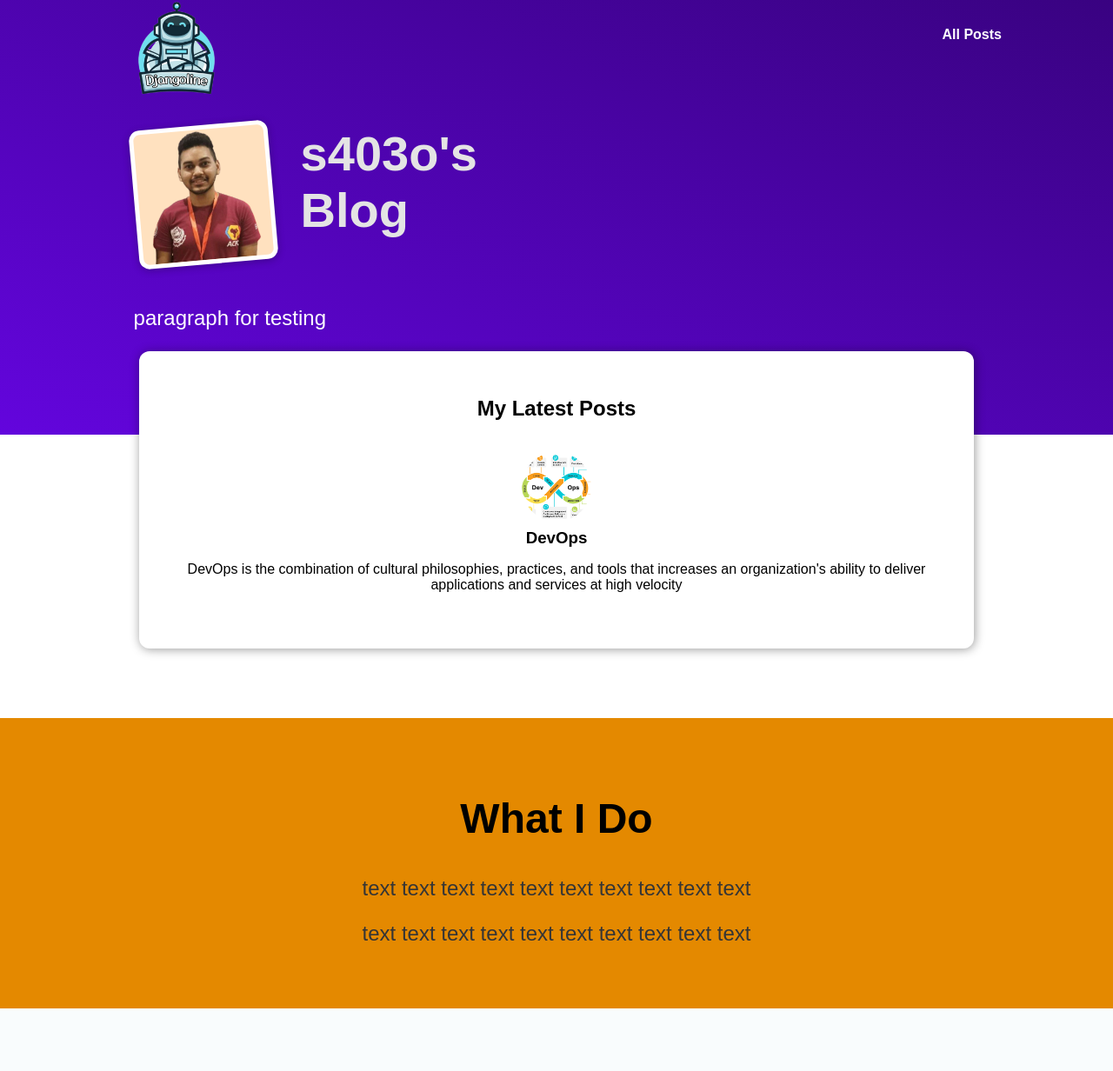
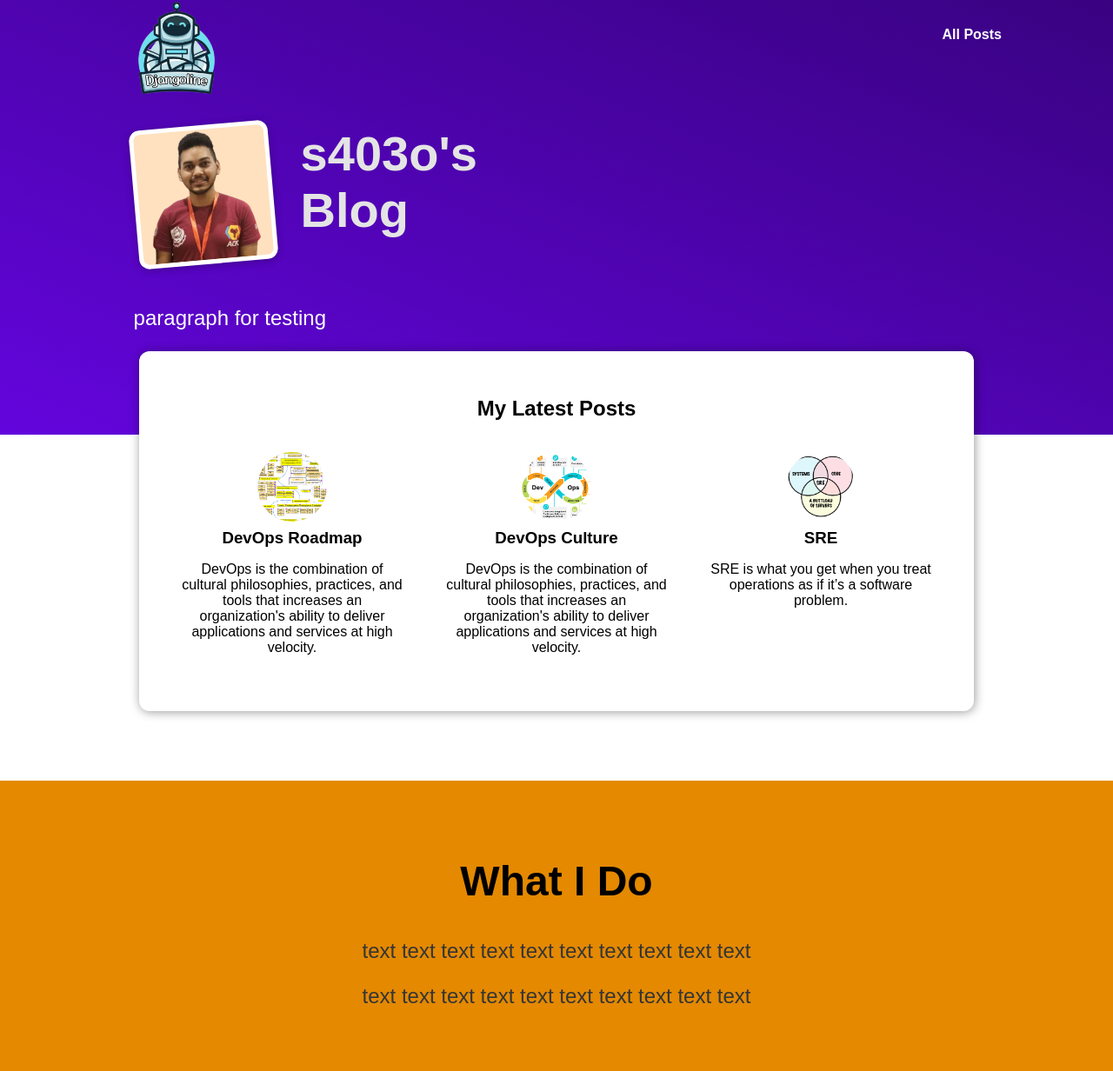
Before and after one commit to s403o/Djangoline, a Django app: page / in a window 1280 px wide. Shown: the whole page at 87% size. Before the commit the page ends 1160 px from the top, so only its background shows below. Run offline with Django 4.2, Linux system fonts and the light colour scheme; some web fonts are replaced.

Commit message:
use dynamic vars & add tag

```diff
--- a/my_site/blog/templates/blog/includes/post.html
+++ b/my_site/blog/templates/blog/includes/post.html
@@ -2,11 +2,11 @@
 
 <li>
   <article class="post">
-    <a href='{% url 'post_details' 'DevOps-Culture' %}'>
-      <img src='{% static '/blog/images/DevOps-lifecycle.png' %}' alt='DevOps'>
+    <a href='{% url 'post_details' post.slug %}'>
+      <img src='{% static '/blog/images/'|add:post.image %}' alt='{{ post.title }}'>
       <div class="post__content"> {% comment %} BEM (block element modifier) {% endcomment %}
-        <h3>DevOps</h3>
-        <p>DevOps is the combination of cultural philosophies, practices, and tools that increases an organization's ability to deliver applications and services at high velocity</p>
+        <h3>{{ post.title }}</h3>  {# to access the dic keys in template #}
+        <p>{{ post.excerpt }}</p>
       </div>
     </a>
   </article>
--- a/my_site/blog/templates/blog/index.html
+++ b/my_site/blog/templates/blog/index.html
@@ -23,7 +23,10 @@
   <section id="latest-posts">
     <h2>My Latest Posts</h2>
     <ul>
-      {% include 'blog/includes/post.html' %}
+
+      {% for post in posts %}
+        {% include 'blog/includes/post.html' %}
+      {% endfor %}
     </ul>
   </section>
 
--- a/my_site/blog/views.py
+++ b/my_site/blog/views.py
@@ -3,53 +3,61 @@ from datetime import date
 
 # Create your views here.
 
-posts = [
+all_posts = [
   {
-    "slug": "devops-culture",
-    "image": "DevOps-lifecycle.png",
-    "author": "s403o",
-    "date": date(2023, 2, 24),
-    "title": "DevOps",
-    "excerpt": "DevOps is the combination of cultural philosophies, practices, and tools that increases an organization's ability to deliver applications and services at high velocity.",
-    "content": """
-    DevOps is the combination of cultural philosophies, practices, and tools that increases an organizations ability to deliver applications and services at high velocity: evolving and improving products at a faster pace than organizations using traditional software development and infrastructure management processes. This speed enables organizations to better serve their customers and compete more effectively in the market.
-  """
+      "slug": "devops-culture",
+      "image": "DevOps-lifecycle.png",
+      "author": "s403o",
+      "date": date(2023, 2, 23),
+      "title": "DevOps Culture",
+      "excerpt": "DevOps is the combination of cultural philosophies, practices, and tools that increases an organization's ability to deliver applications and services at high velocity.",
+      "content": """
+  DevOps is the combination of cultural philosophies, practices, and tools that increases an organizations ability to deliver applications and services at high velocity: evolving and improving products at a faster pace than organizations using traditional software development and infrastructure management processes. This speed enables organizations to better serve their customers and compete more effectively in the market.
+"""
   },
 
   {
-    "slug": "devops-roadmap",
-    "image": "devops-roadmap.png",
-    "author": "s403o",
-    "date": date(2023, 2, 24),
-    "title": "DevOps",
-    "excerpt": "DevOps is the combination of cultural philosophies, practices, and tools that increases an organization's ability to deliver applications and services at high velocity.",
-    "content": """
-    DevOps is the combination of cultural philosophies, practices, and tools that increases an organizations ability to deliver applications and services at high velocity: evolving and improving products at a faster pace than organizations using traditional software development and infrastructure management processes. This speed enables organizations to better serve their customers and compete more effectively in the market.
-  """
+      "slug": "devops-roadmap",
+      "image": "devops-roadmap.png",
+      "author": "s403o",
+      "date": date(2023, 2, 22),
+      "title": "DevOps Roadmap",
+      "excerpt": "DevOps is the combination of cultural philosophies, practices, and tools that increases an organization's ability to deliver applications and services at high velocity.",
+      "content": """
+  DevOps is the combination of cultural philosophies, practices, and tools that increases an organizations ability to deliver applications and services at high velocity: evolving and improving products at a faster pace than organizations using traditional software development and infrastructure management processes. This speed enables organizations to better serve their customers and compete more effectively in the market.
+"""
   },
 
   {
-    "slug": "Site-Reliability-Engineering",
-    "image": "devops-roadmap.png",
-    "author": "s403o",
-    "date": date(2023, 2, 24),
-    "title": "SRE",
-    "excerpt": "SRE is what you get when you treat operations as if it’s a software problem.",
-    "content": """
-    SRE is what you get when you treat operations as if it’s a software problem. Our mission is to protect, provide for, and progress the software and systems behind all of Google’s public services — Google Search, Ads, Gmail, Android, YouTube, and App Engine, to name just a few — with an ever-watchful eye on their availability, latency, performance, and capacity.
-  """
+      "slug": "Site-Reliability-Engineering",
+      "image": "sre.png",
+      "author": "s403o",
+      "date": date(2023, 2, 24),
+      "title": "SRE",
+      "excerpt": "SRE is what you get when you treat operations as if it’s a software problem.",
+      "content": """
+  SRE is what you get when you treat operations as if it’s a software problem. Our mission is to protect, provide for, and progress the software and systems behind all of Google’s public services — Google Search, Ads, Gmail, Android, YouTube, and App Engine, to name just a few — with an ever-watchful eye on their availability, latency, performance, and capacity.
+"""
   },
 ]
 
 
+def get_date(post):
+  return post['date']
+
+
 def starting_page(request):
-
-    return render(request, "blog/index.html")
+  # sorted_posts = all_posts.sort(key=get_date) # sort existing list
+  sorted_posts = sorted(all_posts, key=get_date) # sort to new list
+  latest_posts = sorted_posts[-3:]
+  return render(request, "blog/index.html", {
+    "posts": latest_posts,
+  })
 
 
 def posts(request):
-    return render(request, "blog/all-posts.html")
+  return render(request, "blog/all-posts.html")
 
 
 def post_details(request, slug):  # slug (dynamic segment)
-    return render(request, "blog/post-details.html")
+  return render(request, "blog/post-details.html")
```
Also changed, not shown: my_site/blog/static/blog/images/sre.png (added).
